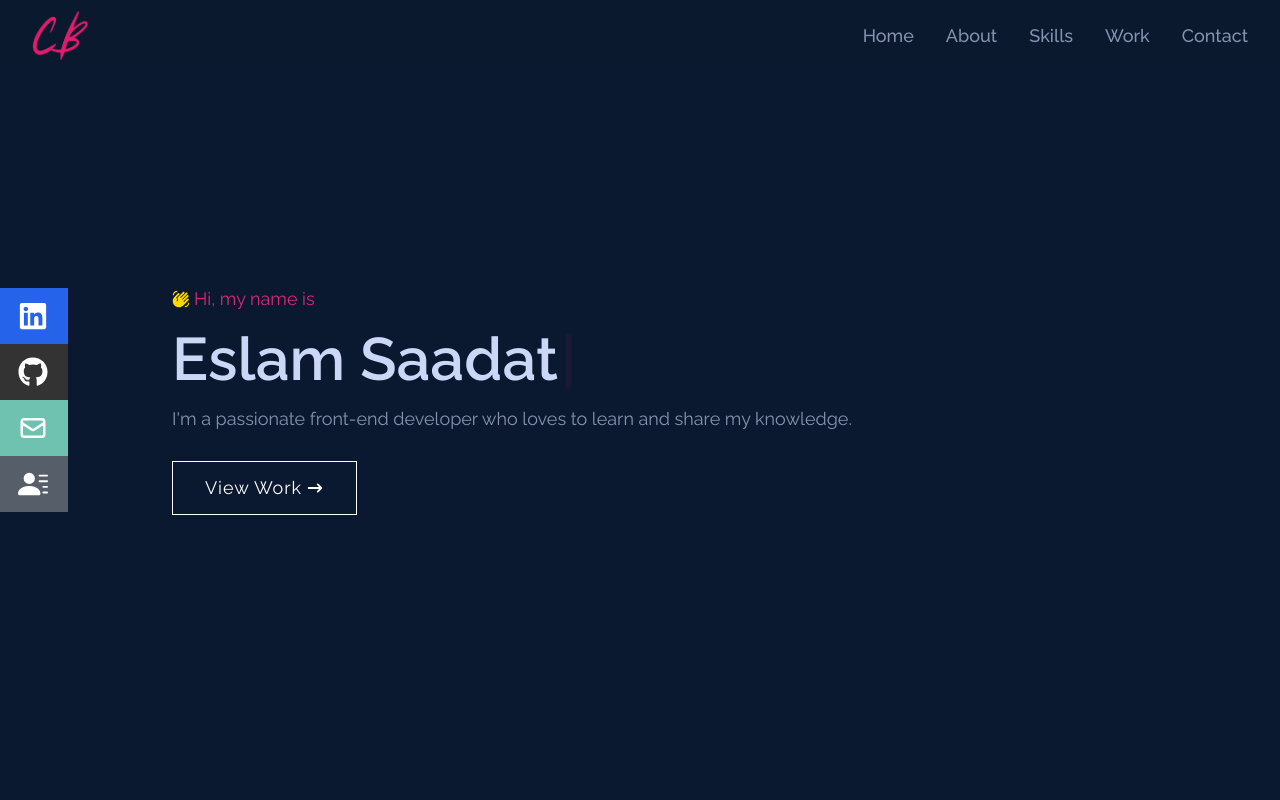
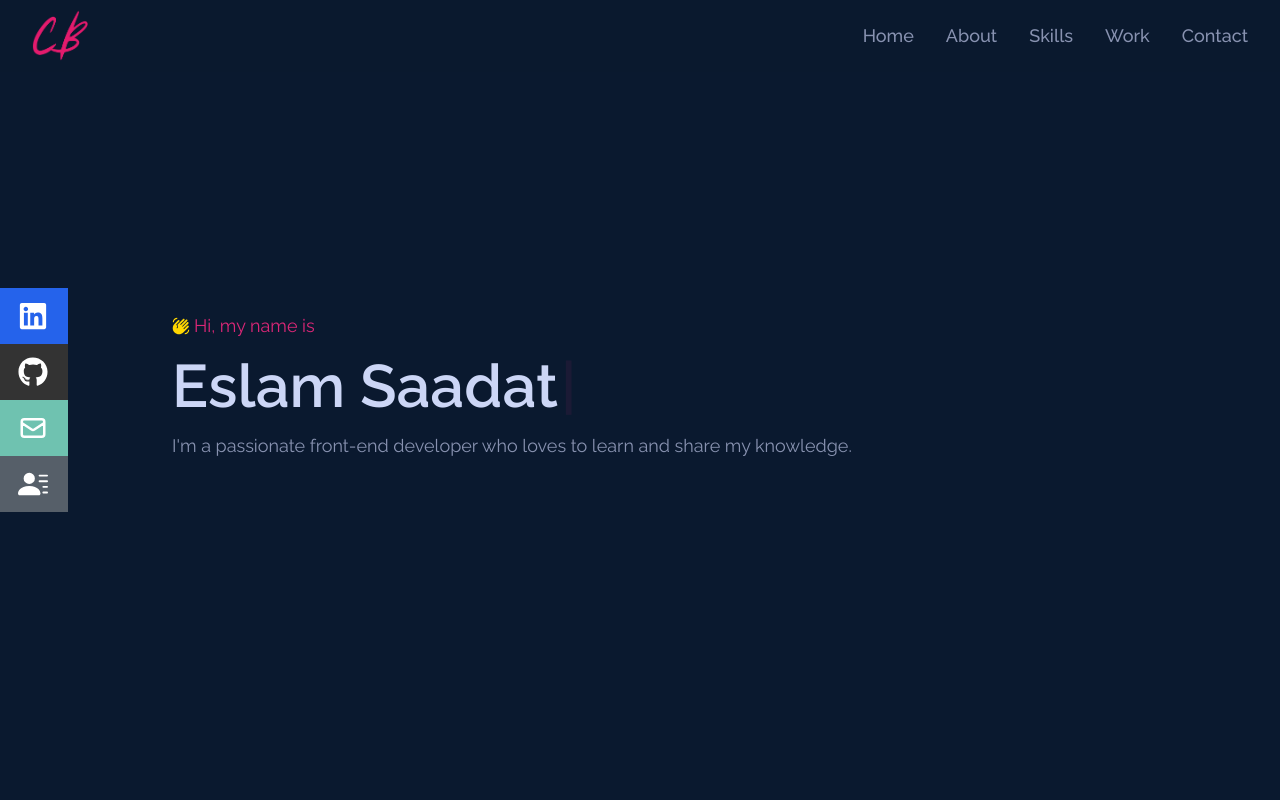
Before and after one commit to imansaadat/react-portfolio-tailwind, a React (Create React App) app: page / in a window 1280 px wide. Shown: the top 800 px of the page. Built offline with nearby package versions, Linux system fonts and the light colour scheme.

Commit message:
Button was updated

```diff
--- a/src/components/button/Button.jsx
+++ b/src/components/button/Button.jsx
@@ -1,11 +1,13 @@
-import React from 'react'
-
-const Button = ({text}) => {
+import React from "react";
+import { HiArrowNarrowRight } from "react-icons/hi";
+const Button = ({ text }) => {
   return (
     <>
-        <button className='btn'>{text}</button>
+      <button className="btn">
+        {text}<HiArrowNarrowRight className="ml-1" />
+      </button>
     </>
-  )
-}
+  );
+};
 
-export default Button
+export default Button;
--- a/src/components/intro/Intro.jsx
+++ b/src/components/intro/Intro.jsx
@@ -1,7 +1,6 @@
 import React from "react";
 import { useTypewriter, Cursor } from "react-simple-typewriter";
 import { Link } from "react-scroll";
-import { HiArrowNarrowRight } from "react-icons/hi";
 import { MdWavingHand } from "react-icons/md";
 const Intro = () => {
         const [text] = useTypewriter({
@@ -34,9 +33,7 @@ const Intro = () => {
         </p>
 
         <Link to="Work" smooth={true} duration={500}>
-          <button className="btn">
-            View Work <HiArrowNarrowRight className="ml-1" />{" "}
-          </button>
+
         </Link>
       </div>
     </section>
```
